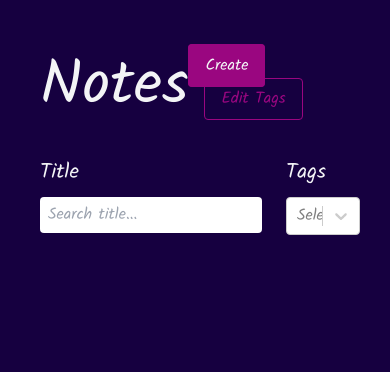
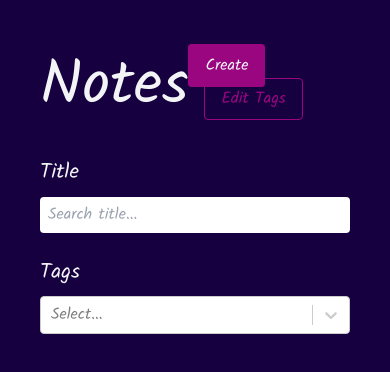
Before and after one commit to ferhatkplnn/react-typescript-note-app, a React (Vite) app: page / in a window 390 px wide. Shown: the top 372 px of the page. Built offline with nearby package versions, Linux system fonts and the light colour scheme.

Commit message:
Improve layout responsiveness in NoteList component

```diff
--- a/src/pages/NoteList.tsx
+++ b/src/pages/NoteList.tsx
@@ -40,7 +40,7 @@ const NoteList = () => {
         </div>
       </div>
 
-      <form className="flex gap-6 mt-6">
+      <form className="flex flex-col sm:flex-row gap-6 mt-6">
         <div className="flex flex-col space-y-2 flex-1">
           <label htmlFor="title">Title</label>
           <input
@@ -75,7 +75,7 @@ const NoteList = () => {
         </div>
       </form>
 
-      <div className="grid grid-cols-2 gap-6 mt-8">
+      <div className="grid grid-cols-1 sm:grid-cols-2 xl:grid-cols-4 gap-6 mt-8">
         {filteredNotes.map((note: NoteWithTags) => (
           <NoteListCard note={note} key={note.id} />
         ))}
```
